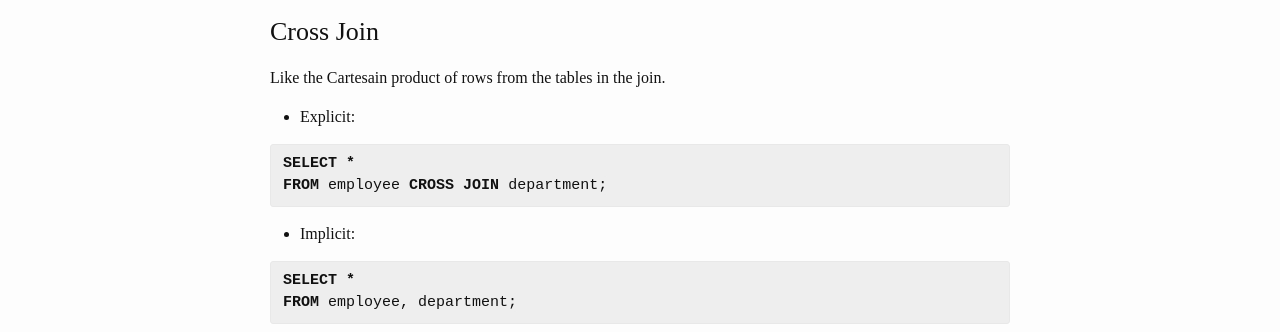
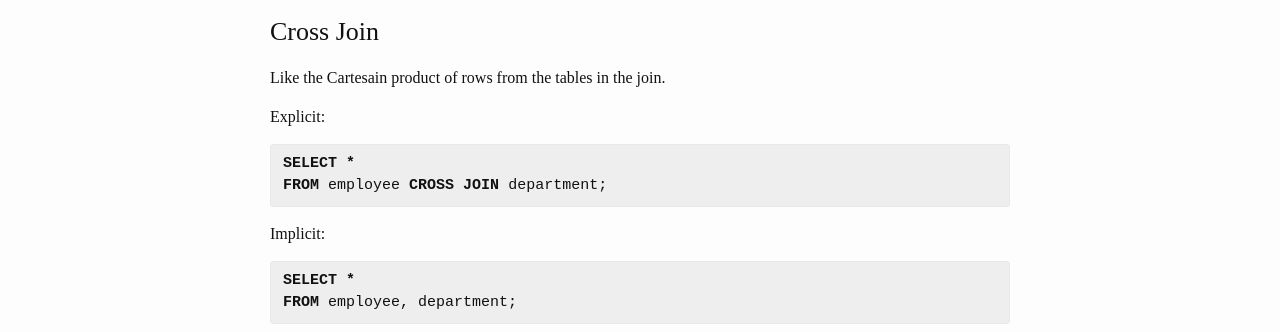
Before and after one commit to mattsteadman/mattsteadman.github.io, a Jekyll site: the page built from _posts/2018-05-22-sql-joins.md, in a window 1280 px wide. Shown: the part 179-511 px from the top of the page. Built offline with Jekyll 4.4.1, drawn with Linux system fonts in a browser that asks for light colours.

```diff
--- a/_posts/2018-05-22-sql-joins.md
+++ b/_posts/2018-05-22-sql-joins.md
@@ -11,12 +11,13 @@
 ## Cross Join
 Like the Cartesain product of rows from the tables in the join.
 
-- Explicit:
+Explicit:
 {% highlight sql %}
 SELECT *
 FROM employee CROSS JOIN department;
 {% endhighlight %}
-- Implicit:
+
+Implicit:
 {% highlight sql %}
 SELECT *
 FROM employee, department;
@@ -76,13 +77,14 @@
 FROM employee LEFT OUTER JOIN department
   ON employee.DepartmentID = department.DepartmentID;
 {% endhighlight %}
+
 Right Outer
-
 {% highlight sql %}
 SELECT *
 FROM employee RIGHT OUTER JOIN department
   ON employee.DepartmentID = department.DepartmentID;
 {% endhighlight %}
+
 Full Outer
 {% highlight sql %}
 SELECT *
```
